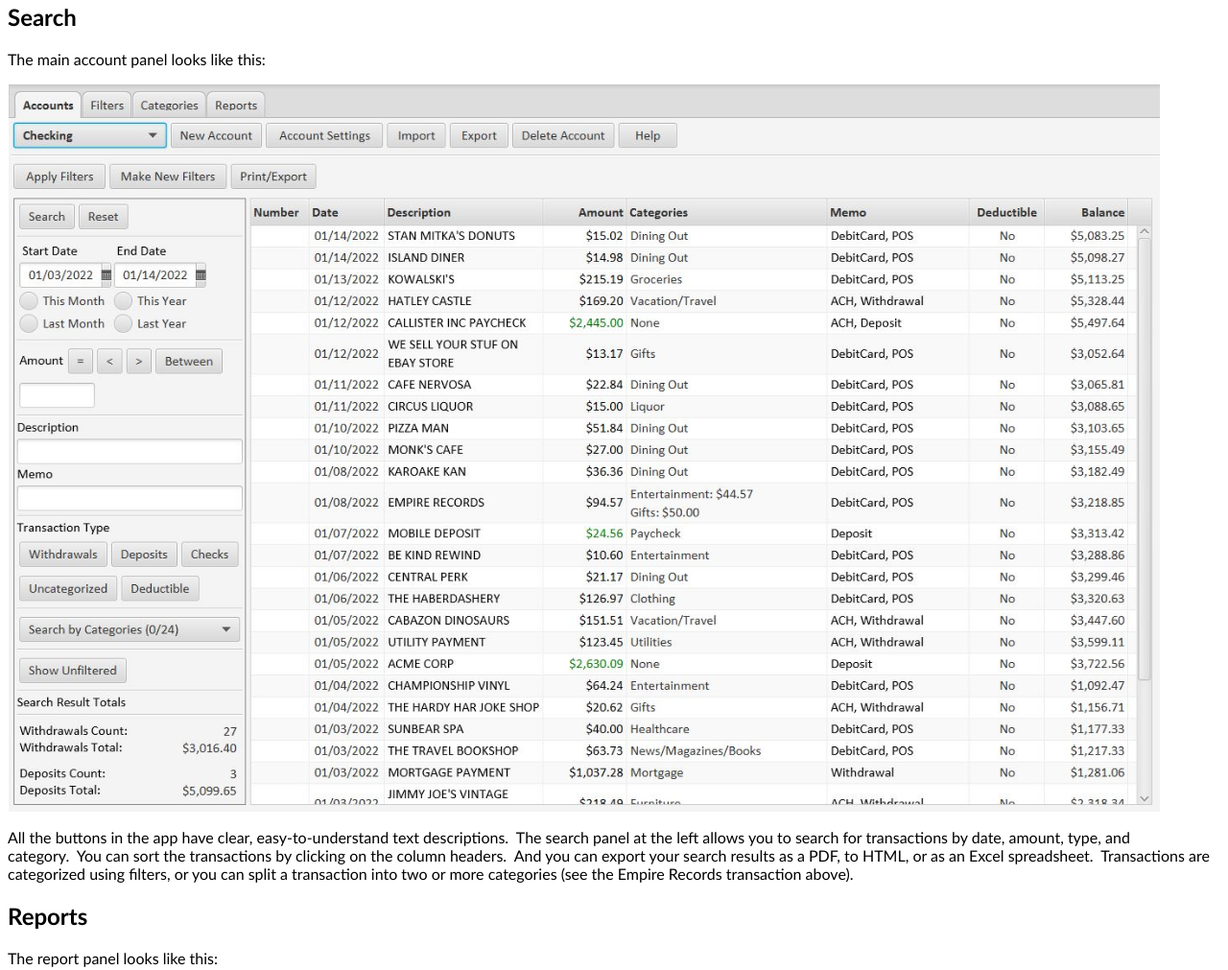
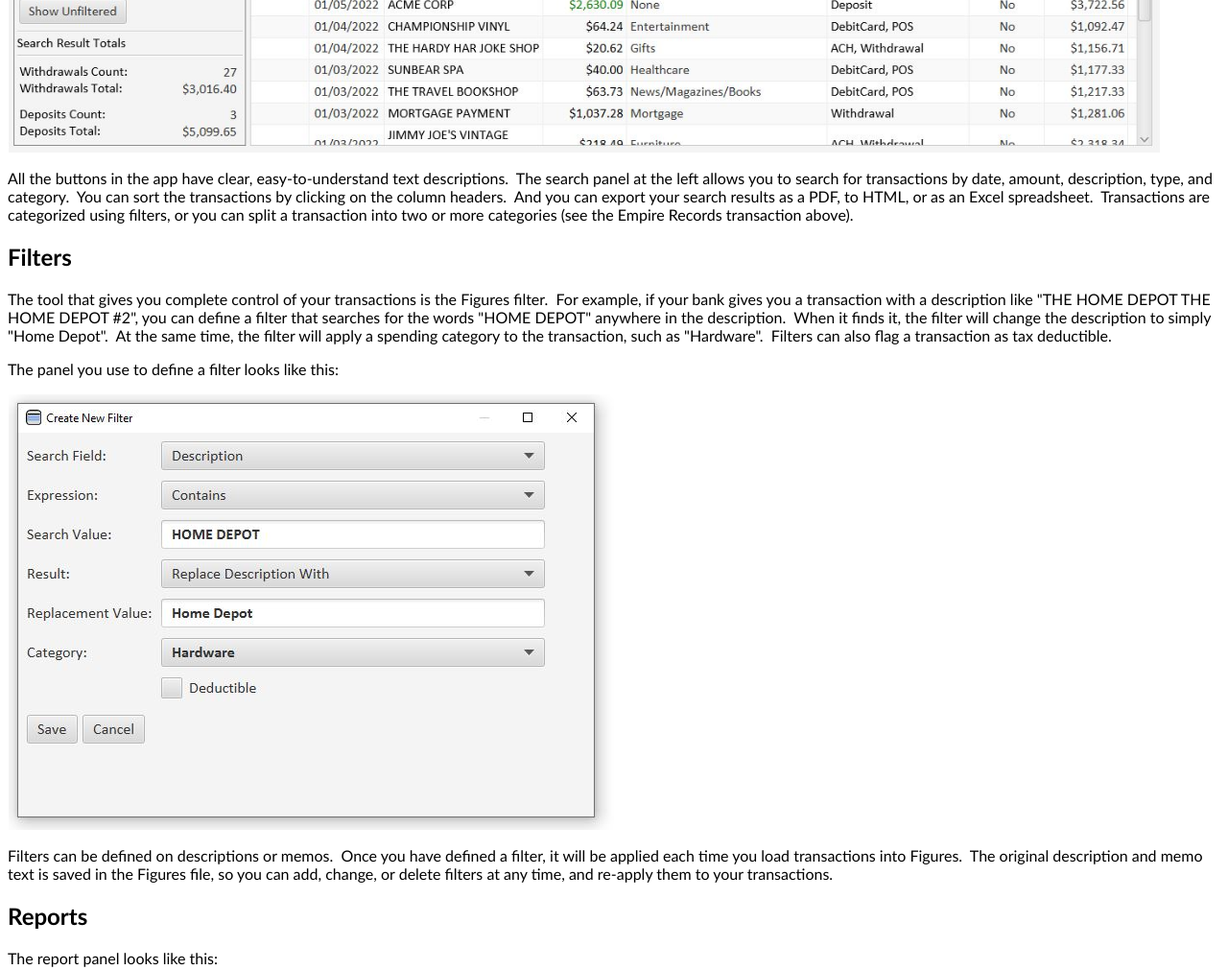
Before and after one commit to pjacobsma/pjacobsma.github.io, a plain HTML site: page index.html in a window 1280 px wide. Shown: the part 951-1962 px from the top of the page at 96% size. Drawn offline with Linux system fonts and the light colour scheme.

Commit message:
Add files via upload

```diff
--- a/index.html
+++ b/index.html
@@ -21,15 +21,17 @@
 <p>Figures is a free, open-source, simple-to-use, flexible money management application.&nbsp;&nbsp;It is light-weight and fast, and stores your data in a SQLite database which can be optionally encrypted.&nbsp;&nbsp;You can import and export your data in OFX or QIF formats.</p>
 <p>Figures allows you to track your banking and credit card transactions by spending categories while at the same time you control how the transactions are displayed.&nbsp;&nbsp;It provides powerful search options so you can quickly and easily find transactions.&nbsp;&nbsp;And Figures has a flexible report generator so you can summarize your transactions any way you like.</p>
 
+<h2>Search</h2>
+<p>The main account panel looks like this:</p>
+<p><img width="1200" height="758" alt="" style="padding:1px;" src="Accounts.jpg"></p>
+<p>All the buttons in the app have clear, easy-to-understand text descriptions.&nbsp;&nbsp;The search panel at the left allows you to search for transactions by date, amount, description, type, and category.&nbsp;&nbsp;You can sort the transactions by clicking on the column headers.&nbsp;&nbsp;And you can export your search results as a PDF, to HTML, or as an Excel spreadsheet.&nbsp;&nbsp;Transactions are categorized using filters, or you can split a transaction into two or more categories (see the Empire Records transaction above).</p>
+
 <h2>Filters</h2>
 <p>The tool that gives you complete control of your transactions is the Figures filter.&nbsp;&nbsp;For example, if your bank gives you a transaction with a description like "THE HOME DEPOT THE HOME DEPOT #2", you can define a filter that searches for the words "HOME DEPOT" anywhere in the description.&nbsp;&nbsp;When it finds it, the filter will change the description to simply "Home Depot".&nbsp;&nbsp;At the same time, the filter will apply a spending category to the transaction, such as "Hardware".&nbsp;&nbsp;Filters can also flag a transaction as tax deductible.</p>
 <p>The panel you use to define a filter looks like this:</p>
 <p><img alt="" style="padding:1px;" src="Define%20Filter%20Screen.jpg"></p>
 <p>Filters can be defined on descriptions or memos. &nbsp;Once you have defined a filter, it will be applied each time you load transactions into Figures.&nbsp;&nbsp;The original description and memo text is saved in the Figures file, so you can add, change, or delete filters at any time, and re-apply them to your transactions.</p>
-<h2>Search</h2>
-<p>The main account panel looks like this:</p>
-<p><img width="1200" height="758" alt="" style="padding:1px;" src="Accounts.jpg"></p>
-<p>All the buttons in the app have clear, easy-to-understand text descriptions.&nbsp;&nbsp;The search panel at the left allows you to search for transactions by date, amount, type, and category.&nbsp;&nbsp;You can sort the transactions by clicking on the column headers.&nbsp;&nbsp;And you can export your search results as a PDF, to HTML, or as an Excel spreadsheet.&nbsp;&nbsp;Transactions are categorized using filters, or you can split a transaction into two or more categories (see the Empire Records transaction above).</p>
+
 <h2>Reports</h2>
 <p>The report panel looks like this:</p>
 <p><img alt="" style="padding:1px;" src="Define%20Report.jpg"></p>
```
